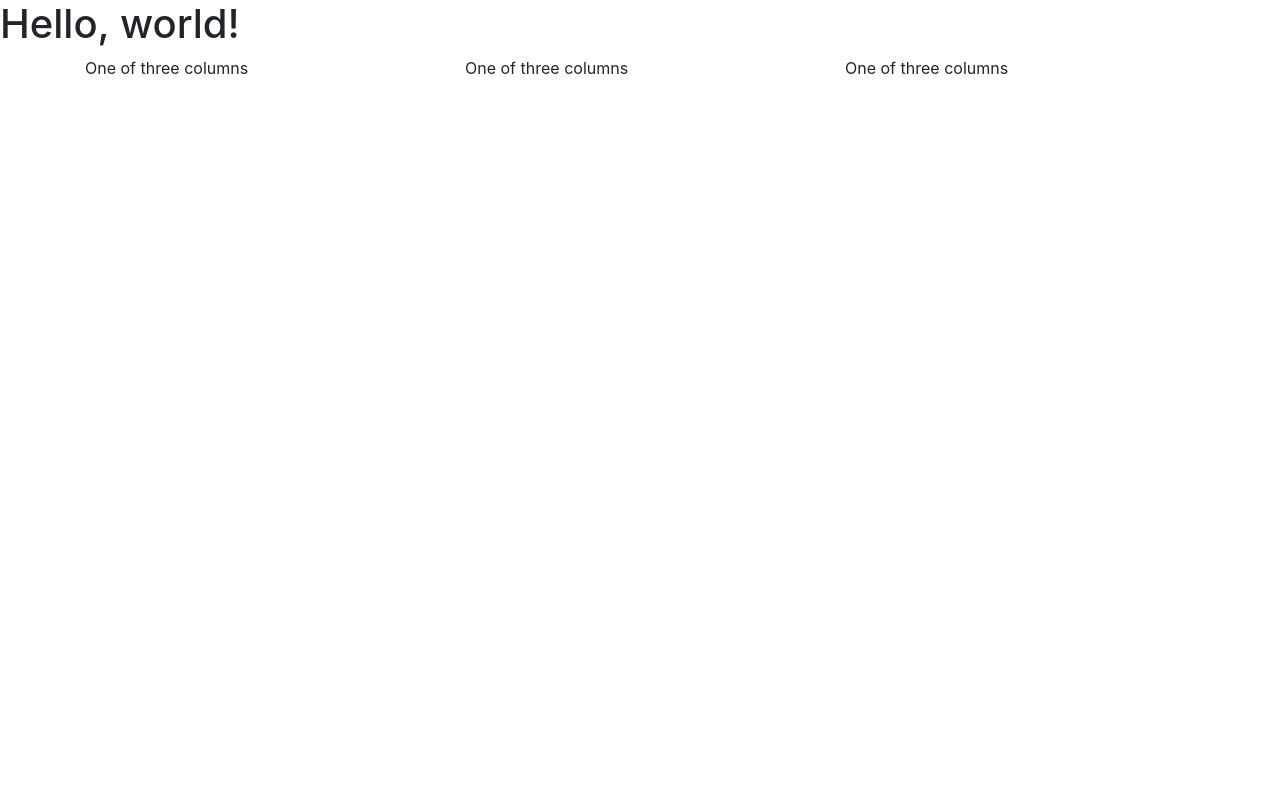
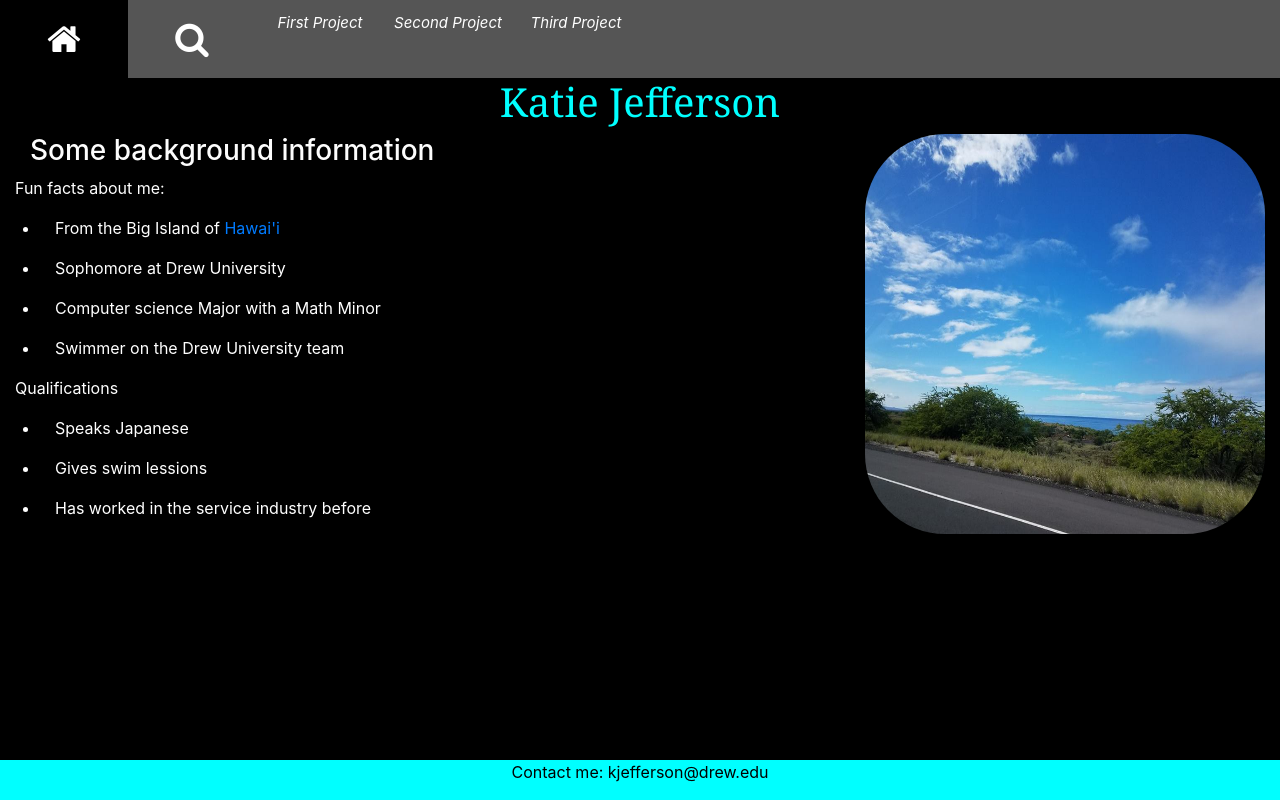
Before and after one commit to kjeffeson/kjeffeson.github.io, a plain HTML site: page index.html in a window 1280 px wide. Drawn offline with nearby package versions, Linux system fonts and the light colour scheme.

Commit message:
My first commit.

```diff
--- a/index.html
+++ b/index.html
@@ -8,10 +8,85 @@
     <!-- Bootstrap CSS -->
     <link rel="stylesheet" href="https://maxcdn.bootstrapcdn.com/bootstrap/4.0.0/css/bootstrap.min.css" integrity="sha384-Gn5384xqQ1aoWXA+058RXPxPg6fy4IWvTNh0E263XmFcJlSAwiGgFAW/dAiS6JXm" crossorigin="anonymous">
 
-    <title>Hello, world!</title>
+    <title>Katie's Portfolio</title>
   </head>
-  <body>
-    <h1>Hello, world!</h1>
+  <body >
+
+      <article>
+         <!--  Top header -->
+        <div class="icon-bar">
+          <a class="active" href="#"><i class="fa fa-home"></i></a>
+          <a href="#"><i class="fa fa-search"></i></a>
+            <a style="font-size:15px" href="https://media.giphy.com/media/3oKIPnAiaMCws8nOsE/giphy.gif"><i>First Project</i></a>
+            <a style="font-size:15px" href="#"><i>Second Project</i></a>
+            <a style="font-size:15px" href="#"><i>Third Project</i></a>
+
+
+
+          <header>
+
+
+        </article>
+        <center><div class = "container-fluid">
+            <h1 style="color:aqua" >Katie Jefferson</h1>
+
+            <img class = img-responsive src="hawaii.jpg" alt="Hawaii view" width="400" height="400">
+          </div></center>
+
+<link rel="stylesheet" href="https://cdnjs.cloudflare.com/ajax/libs/font-awesome/4.7.0/css/font-awesome.min.css">
+</div>
+
+    <style>
+     h1{
+       font-family:Cambria
+
+     }
+
+     body{
+       background-color: #000000;
+
+       }
+       .icon-bar {
+    width: 100%;
+    background-color: #555;
+    overflow: auto;
+}
+
+.icon-bar a {
+    float: left;
+    text-align: center;
+    width: 10%;
+    padding: 12px 0;
+    transition: all 0.3s ease;
+    color: white;
+    font-size: 36px;
+}
+
+.icon-bar a:hover {
+    background-color: #000;
+}
+
+.active {
+    background-color:aqua;
+}
+
+img {
+    border-radius: 20%;
+    float:right;
+}
+
+
+.footer {
+    position: fixed;
+    left: 0;
+    bottom: 0;
+    width: 100%;
+    background-color:aqua;
+    color: rgb(0, 0, 0);
+    text-align: center;
+}
+</style>
+      </style>
 
     <!-- Optional JavaScript -->
     <!-- jQuery first, then Popper.js, then Bootstrap JS -->
@@ -19,18 +94,37 @@
     <script src="https://cdnjs.cloudflare.com/ajax/libs/popper.js/1.12.9/umd/popper.min.js" integrity="sha384-ApNbgh9B+Y1QKtv3Rn7W3mgPxhU9K/ScQsAP7hUibX39j7fakFPskvXusvfa0b4Q" crossorigin="anonymous"></script>
     <script src="https://maxcdn.bootstrapcdn.com/bootstrap/4.0.0/js/bootstrap.min.js" integrity="sha384-JZR6Spejh4U02d8jOt6vLEHfe/JQGiRRSQQxSfFWpi1MquVdAyjUar5+76PVCmYl" crossorigin="anonymous"></script>
 
-    <div class="container">
-        <div class="row">
-          <div class="col-sm">
-            One of three columns
+
+      <div class="container-fluid" >
+          <h3 class = "container-fluid" style="color:rgb(253, 253, 253) "font-size:15px">Some background information</h3>
+
+        </div>
+
+
+      </header>
+
+
+
+<p class = "container-fluid" style="color:white" >Fun facts about me:</p>
+<ul>
+  <li style="color:white"><p class = "container-fluid">From the Big Island of <a href="https://en.wikipedia.org/wiki/Hawaii_(island)">Hawai'i</a></p></li>
+  <li style="color:white"><p  class= "container-fluid">Sophomore at Drew University</p></li>
+  <li style="color:white"><p class="container-fluid">Computer science Major with a Math Minor</p></li>
+  <li style="color:white" class="container-fluid">Swimmer on the Drew University team</li>
+</ul>
+<p class="container-fluid" style="color:white">Qualifications</p>
+<ul>
+
+    <li style="color:white"><p class = "container-fluid">Speaks Japanese</p></li>
+    <li style="color:white"><p  class= "container-fluid">Gives swim lessions </p></li>
+    <li style="color:white" class="container-fluid">Has worked in the service industry before</li>
+  </ul>
+
+
+    </body>
+    <center>
+        <div class="footer">
+            <p>Contact me: kjefferson@drew.edu</p>
           </div>
-          <div class="col-sm">
-            One of three columns
-          </div>
-          <div class="col-sm">
-            One of three columns
-          </div>
-        </div>
-      </div>
-</body>
+    </center>
 </html>
```
Also changed, not shown: angel.png (added), hawaii.jpg (added).
